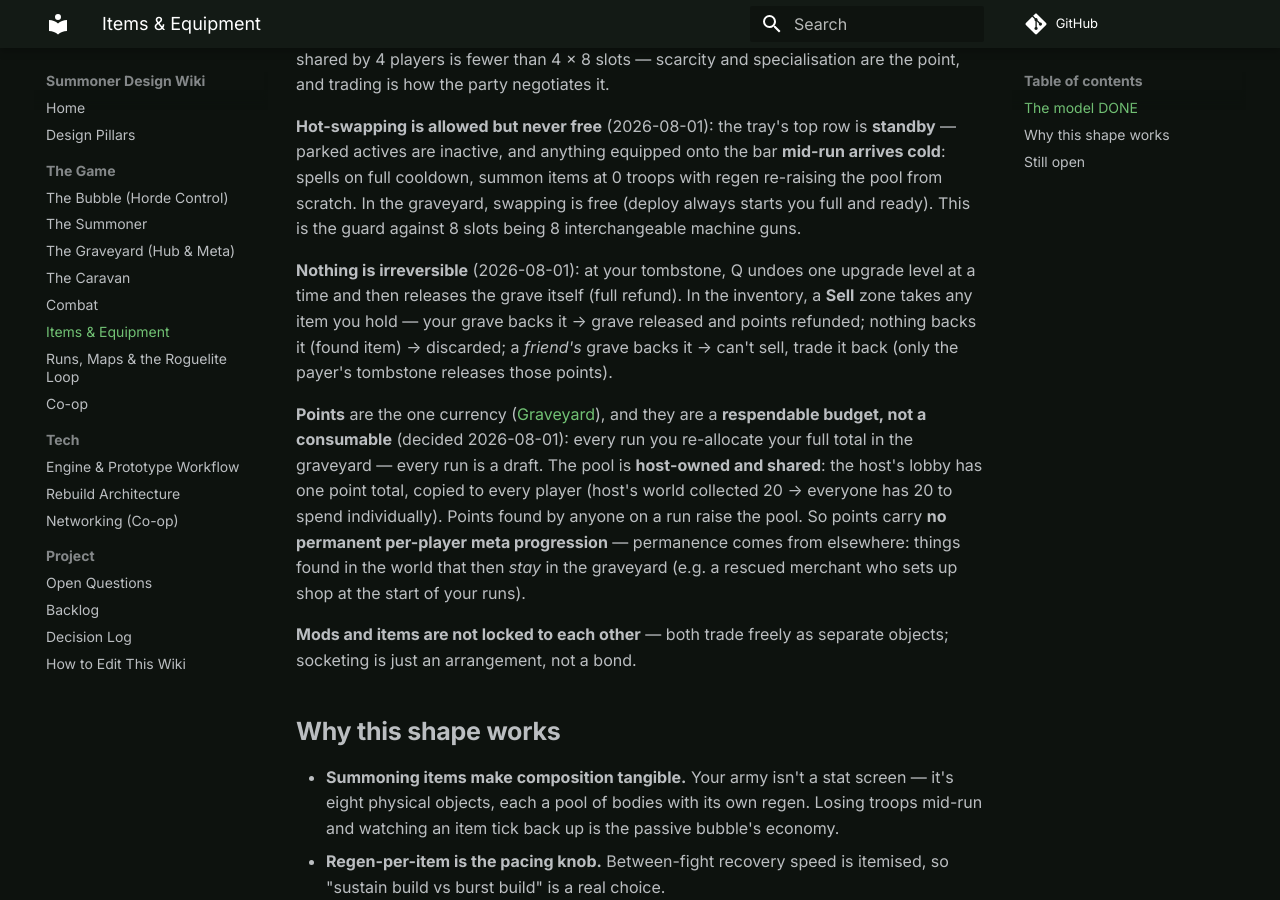
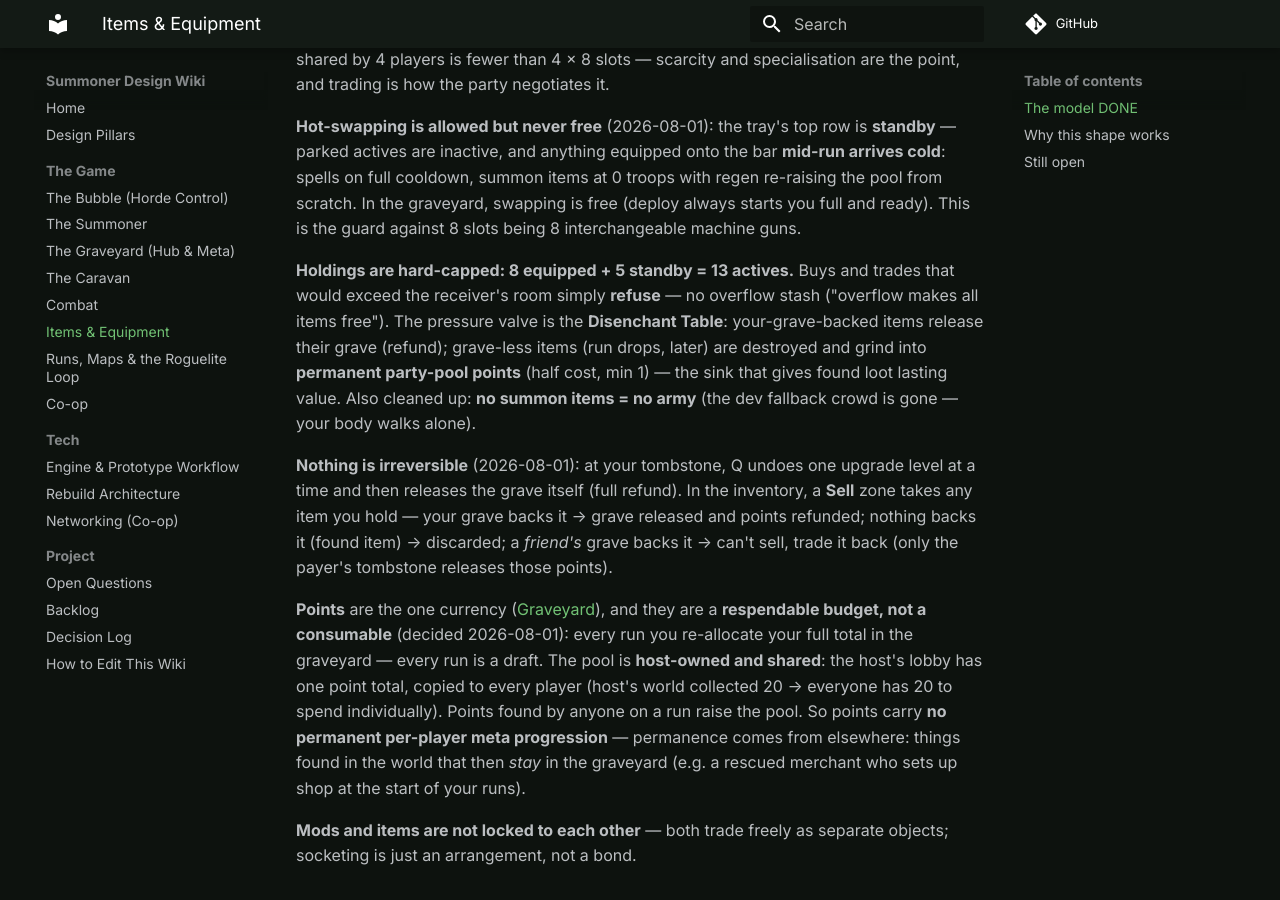
Before and after one commit to cap7n/SummonerWebsite, an MkDocs documentation site: the page built from docs/game/items.md, in a window 1280 px wide and 900 px high, scrolled down 999 px. Built offline with MkDocs 1.6.1 and Material for MkDocs 9.7.7, drawn with Linux system fonts in a browser that asks for light colours; comment, search, counter and statistics services are not loaded.

Commit message:
Items: 13-active hard cap, disenchant-to-pool, no fallback army
Co-Authored-By: Claude Fable 5 <noreply@anthropic.com>

```diff
--- a/docs/game/items.md
+++ b/docs/game/items.md
@@ -22,6 +22,8 @@ The item system is **decided** (2026-08-01). Your build is your inventory: no cl
 
 **Hot-swapping is allowed but never free** (2026-08-01): the tray's top row is **standby** — parked actives are inactive, and anything equipped onto the bar **mid-run arrives cold**: spells on full cooldown, summon items at 0 troops with regen re-raising the pool from scratch. In the graveyard, swapping is free (deploy always starts you full and ready). This is the guard against 8 slots being 8 interchangeable machine guns.
 
+**Holdings are hard-capped: 8 equipped + 5 standby = 13 actives.** Buys and trades that would exceed the receiver's room simply **refuse** — no overflow stash ("overflow makes all items free"). The pressure valve is the **Disenchant Table**: your-grave-backed items release their grave (refund); grave-less items (run drops, later) are destroyed and grind into **permanent party-pool points** (half cost, min 1) — the sink that gives found loot lasting value. Also cleaned up: **no summon items = no army** (the dev fallback crowd is gone — your body walks alone).
+
 **Nothing is irreversible** (2026-08-01): at your tombstone, Q undoes one upgrade level at a time and then releases the grave itself (full refund). In the inventory, a **Sell** zone takes any item you hold — your grave backs it → grave released and points refunded; nothing backs it (found item) → discarded; a *friend's* grave backs it → can't sell, trade it back (only the payer's tombstone releases those points).
 
 **Points** are the one currency ([Graveyard](graveyard.md)), and they are a **respendable budget, not a consumable** (decided 2026-08-01): every run you re-allocate your full total in the graveyard — every run is a draft. The pool is **host-owned and shared**: the host's lobby has one point total, copied to every player (host's world collected 20 → everyone has 20 to spend individually). Points found by anyone on a run raise the pool. So points carry **no permanent per-player meta progression** — permanence comes from elsewhere: things found in the world that then *stay* in the graveyard (e.g. a rescued merchant who sets up shop at the start of your runs).
```
